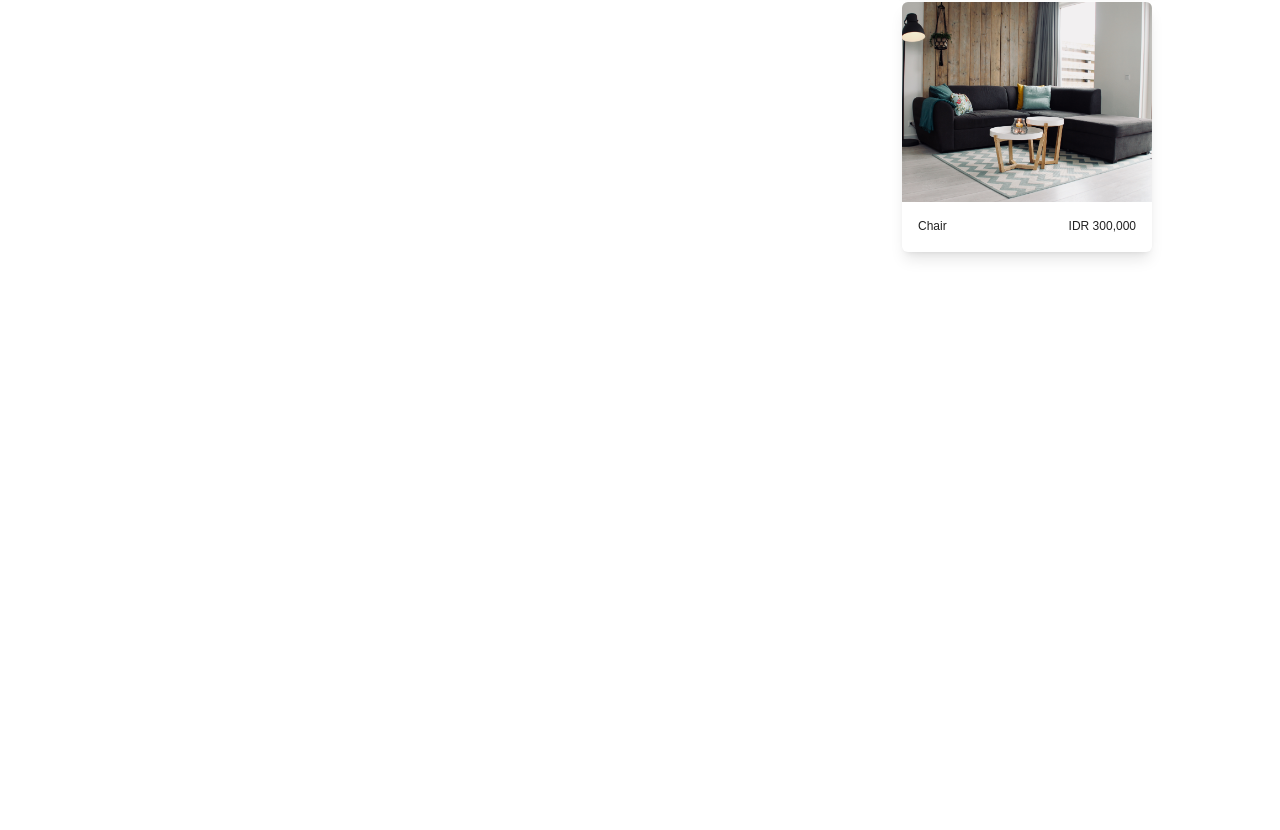
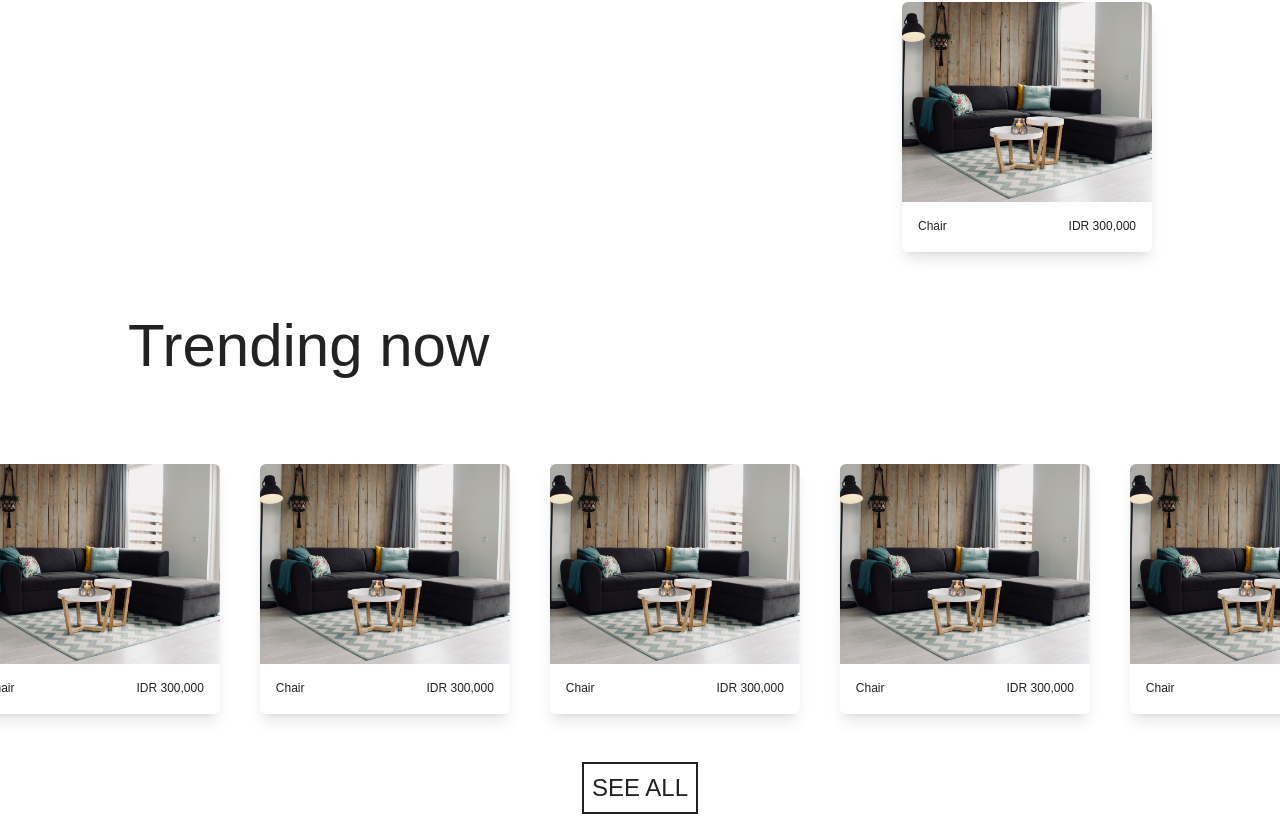
Before and after one commit to P4rley/furniday, a Next.js app: page / in a window 1280 px wide. Shown: the part 1782-2612 px from the top of the page. Before the commit the page ends 2098 px from the top, so only its background shows below. Built offline with nearby package versions, Linux system fonts and the light colour scheme.

Commit message:
Created trending section

```diff
--- a/app/page.tsx
+++ b/app/page.tsx
@@ -2,6 +2,7 @@
 
 import Hero from "@/components/Home/Hero";
 import Product from "@/components/Home/Product";
+import Trending from "@/components/Home/Trending";
 import { motion } from "framer-motion";
 
 export default function Home() {
@@ -14,6 +15,7 @@ export default function Home() {
     >
       <Hero />
       <Product />
+      <Trending />
     </motion.main>
   );
 }
--- a/components/Card.tsx
+++ b/components/Card.tsx
@@ -4,11 +4,11 @@ import img from "../app/heroImg.jpg";
 type Props = {};
 const Card = (props: Props) => {
   return (
-    <div className="shadow-lg h-[200px] w-full md:w-[150px] lg:w-[250px] lg:h-[250px] rounded-md overflow-hidden">
+    <div className="shadow-lg group  h-[200px] w-full md:w-[150px] lg:w-[250px] lg:h-[250px] rounded-md overflow-hidden">
       <Image
         src={img}
         alt="products"
-        className="h-[150px] lg:h-[200px] w-full object-cover"
+        className="h-[150px] lg:h-[200px] w-full object-cover group-hover:scale-105 transition duration-300 ease-in-out"
       />
       <div className="flex w-full justify-between p-4">
         <span className="text-xs font-medium">Chair</span>
--- a/components/Home/Product.tsx
+++ b/components/Home/Product.tsx
@@ -5,7 +5,7 @@ import Card from "../Card";
 type Props = {};
 const Product = (props: Props) => {
   return (
-    <div className="min-h-screen relative my-[4rem]">
+    <div className="relative my-[4rem]">
       <div className="px-[10%] md:px-[4rem] lg:px-[8rem]">
         <h1 className="text-3xl md:text-4xl lg:text-6xl mb-10">
           Our Top Products
--- /dev/null
+++ b/components/Home/Trending.tsx
@@ -0,0 +1,31 @@
+import Button from "../Button";
+import Card from "../Card";
+
+type Props = {};
+const Trending = (props: Props) => {
+  return (
+    <div className="relative my-4">
+      <div className="px-[10%] md:px-[4rem] lg:px-[8rem]">
+        <h1 className="text-3xl md:text-4xl lg:text-6xl mb-10">Trending now</h1>
+      </div>
+      <div className="relative flex gap-10 overflow-x-hidden">
+        <div className="py-12 mx-4 flex gap-10  animate-marquee">
+          {[...Array(5)].map((el, i) => {
+            return <Card key={i} />;
+          })}
+        </div>
+
+        <div className="absolute mx-4 left-10 flex gap-10 top-0 py-12 animate-marquee2">
+          {[...Array(5)].map((el, i) => {
+            return <Card key={i} />;
+          })}
+        </div>
+      </div>
+
+      <div className="flex items-center justify-center w-full">
+        <Button text="SEE ALL" />
+      </div>
+    </div>
+  );
+};
+export default Trending;
--- a/tailwind.config.js
+++ b/tailwind.config.js
@@ -1,18 +1,32 @@
 /** @type {import('tailwindcss').Config} */
 module.exports = {
   content: [
-    './pages/**/*.{js,ts,jsx,tsx,mdx}',
-    './components/**/*.{js,ts,jsx,tsx,mdx}',
-    './app/**/*.{js,ts,jsx,tsx,mdx}',
+    "./pages/**/*.{js,ts,jsx,tsx,mdx}",
+    "./components/**/*.{js,ts,jsx,tsx,mdx}",
+    "./app/**/*.{js,ts,jsx,tsx,mdx}",
   ],
   theme: {
     extend: {
       backgroundImage: {
-        'gradient-radial': 'radial-gradient(var(--tw-gradient-stops))',
-        'gradient-conic':
-          'conic-gradient(from 180deg at 50% 50%, var(--tw-gradient-stops))',
+        "gradient-radial": "radial-gradient(var(--tw-gradient-stops))",
+        "gradient-conic":
+          "conic-gradient(from 180deg at 50% 50%, var(--tw-gradient-stops))",
+      },
+      animation: {
+        marquee: "marquee 25s linear infinite",
+        marquee2: "marquee2 25s linear infinite",
+      },
+      keyframes: {
+        marquee: {
+          "0%": { transform: "translateX(0%)" },
+          "100%": { transform: "translateX(-100%)" },
+        },
+        marquee2: {
+          "0%": { transform: "translateX(100%)" },
+          "100%": { transform: "translateX(0%)" },
+        },
       },
     },
   },
   plugins: [],
-}
+};
```
